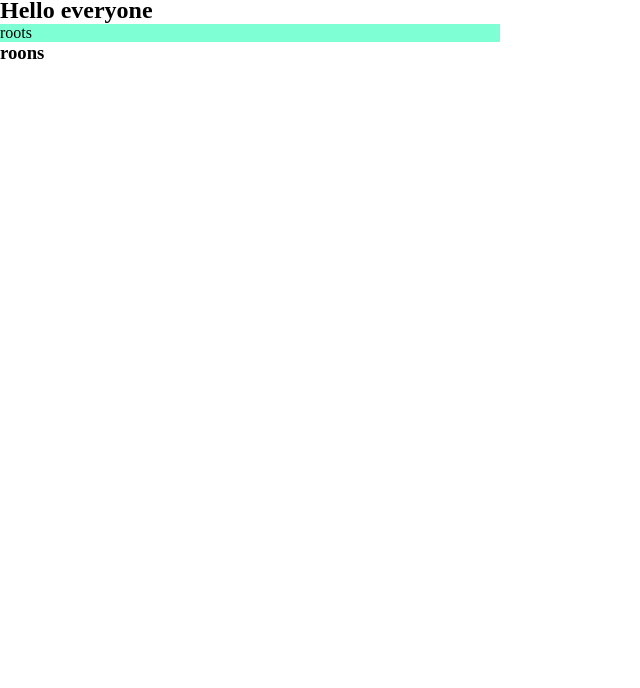
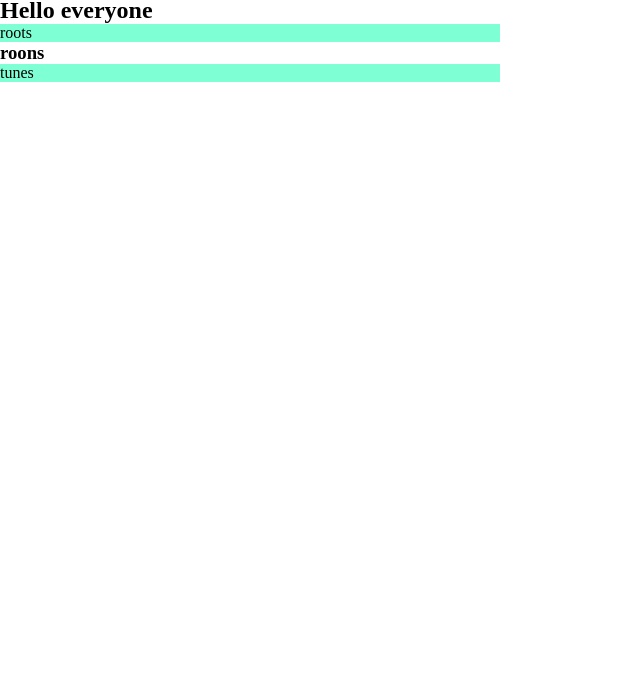
Before and after one commit to Lotosflower/Try-of-git, a plain HTML site: page index.html in a window 1280 px wide. Shown: the part 112-800 px from the top of the page, without its empty margins (0-640 px from the left). Drawn offline with Linux system fonts and the light colour scheme.

Commit message:
feature 9

```diff
--- a/index.html
+++ b/index.html
@@ -18,5 +18,6 @@
     <h2>Hello everyone</h2>
     <p>roots</p>
     <h3>roons</h3>
+    <p>tunes</p>
   </body>
 </html>
```
